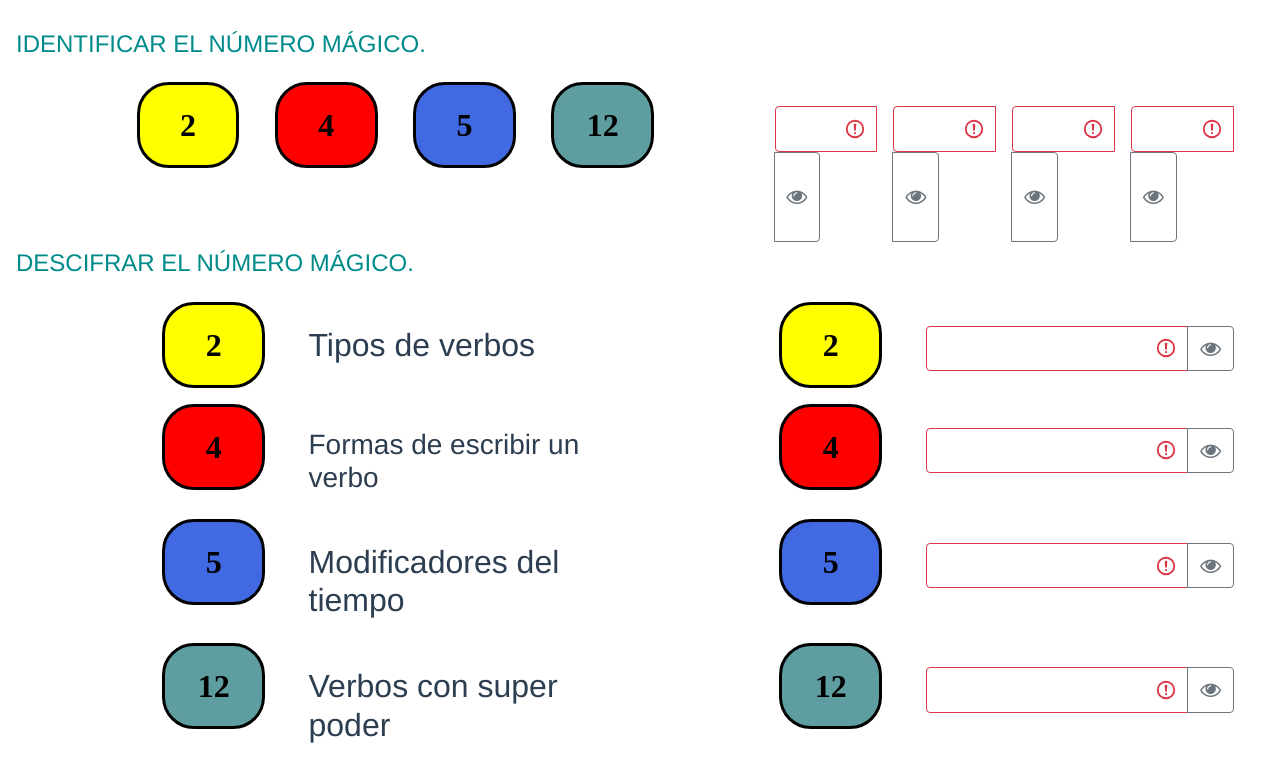
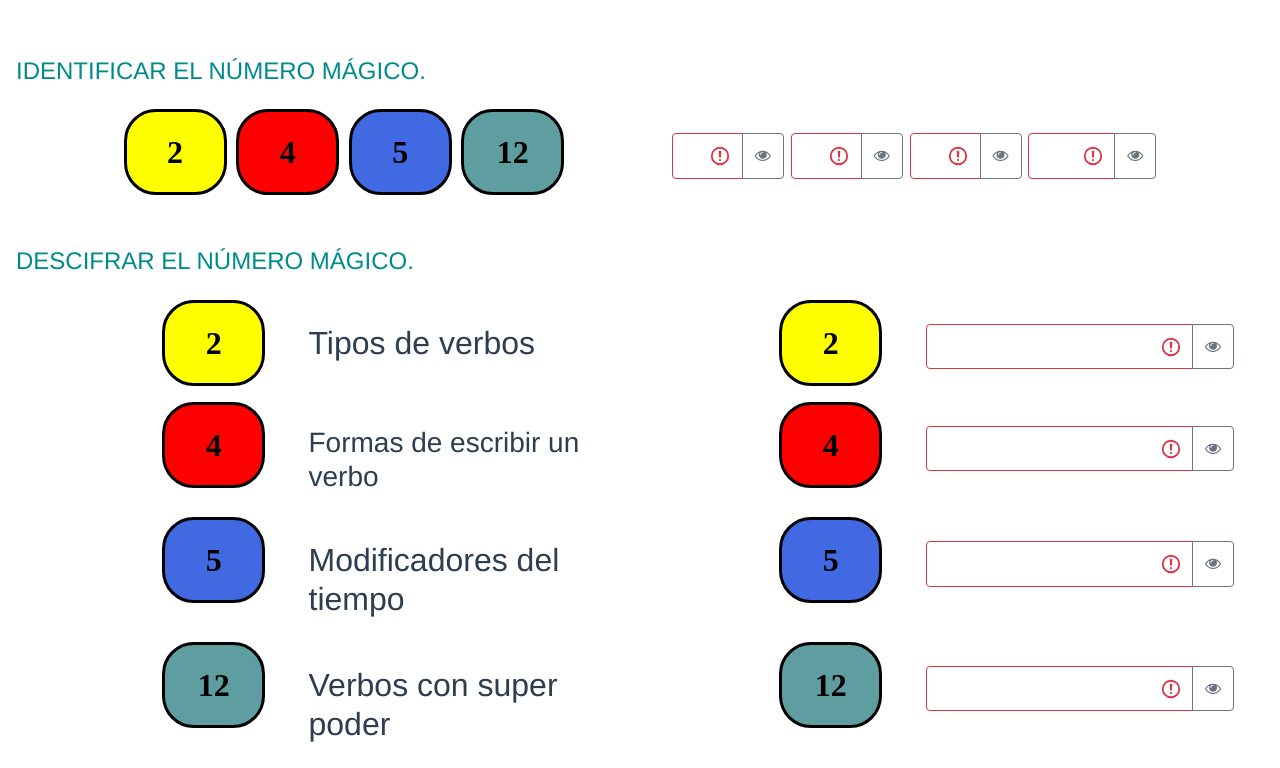
Before and after one commit to JesusDavidOC/cursopikinglish, a Vue app: page / in a window 1280 px wide. Shown: the part 2492-3260 px from the top of the page. Built offline with nearby package versions, Linux system fonts and the light colour scheme.

Commit message:
Actualizacion de componentes definitivo.

```diff
--- a/src/assets/app.css
+++ b/src/assets/app.css
@@ -36,6 +36,15 @@
   text-align: justify;
   font-size: 1.7em;
 }
+.parrafoIC {
+  margin-bottom: 0em;
+  padding-top: 0em;
+  line-height: 1em;
+  text-align: left;
+  /*justificacion de parrafo*/
+  text-align: justify;
+  font-size: 1.7em;
+}
 
 /deep/ .fuenteComponentes {
   text-align: left;
--- a/src/components/curso1Leccion1.vue
+++ b/src/components/curso1Leccion1.vue
@@ -92,16 +92,16 @@
         <div class="col-sm-1"></div>
 
         <div class="col-sm-1" id="campoTextoP11">
-            <inputChecked :resuelto="false" :esperado="['2']" />
+            <inputChecked :resuelto="false" :esperado="['2']" :tamano="7"/>
         </div>
         <div class="col-sm-1" id="campoTextoP11">
-            <inputChecked :resuelto="false" :esperado="['4']" />
+            <inputChecked :resuelto="false" :esperado="['4']" :tamano="7"/>
         </div>
         <div class="col-sm-1" id="campoTextoP11">
-            <inputChecked :resuelto="false" :esperado="['5']" />
+            <inputChecked :resuelto="false" :esperado="['5']"  :tamano="7"/>
         </div>
-        <div class="col-sm-1" id="campoTextoP11">
-            <inputChecked :resuelto="false" :esperado="['12']" />
+        <div class="col-sm-2" id="campoTextoP11">
+            <inputChecked :resuelto="false" :esperado="['12']" :tamano="8"/>
         </div>
     </div>
     <div class="row">
@@ -141,7 +141,7 @@
             <div class="col-sm-1"></div>
             <div class="col-sm-1" id="numeroMagico5">5</div>
             <div class="col-sm-3" id="campoTextoP11">
-                <inputChecked :resuelto="false" :esperado="['Modificadores del tiempo', 'Modificadores de tiempo' ]" />
+                <inputChecked :resuelto="false" :esperado="['Modificadores del tiempo', 'Modificadores de tiempo' ]"/>
             </div>
         </div>
         <div class="row">
@@ -153,7 +153,7 @@
             <div class="col-sm-1"></div>
             <div class="col-sm-1" id="numeroMagico12">12</div>
             <div class="col-sm-3" id="campoTextoP11">
-                <inputChecked :resuelto="false" :esperado="['Verbos con super poder', 'Verbos con super poderes']" />
+                <inputChecked :resuelto="false" :esperado="['Verbos con super poder', 'Verbos con super poderes']"/>
             </div>
         </div>
     </div>
@@ -206,11 +206,11 @@
             <div class="col-sm-1" id="numeroMagico2">2</div>
             <div class="col-sm-3" id="campoTextoP11">
 
-                <inputChecked :resuelto="false" :esperado="['Tipos de verbos']" />:
+                <inputChecked :resuelto="false" :esperado="['Tipos de verbos']" :conTexto="true" textoD=":"/>
 
             </div>
             <div class="col-sm-6" id="campoTextoP11">
-                <inputChecked :resuelto="false" :esperado="['Irregulares']" style="margin-left:10px; " :conTexto="true" textoA="Regulares e " :tamano="20" />
+                <inputChecked :resuelto="false" :esperado="['Irregulares']" style="margin-left:10px; " :conTexto="true" textoA="Regulares e " :tamano="23" />
             </div>
         </div>
         <div class="row" style="margin-top:2em;">
--- a/src/components/inputChecked.vue
+++ b/src/components/inputChecked.vue
@@ -1,10 +1,10 @@
 <template>
 <div style="display: inline-flex;">
-    <div class="input-group" :style="'width: '+tamano+'em;'">
+    <div class="input-group row" :style="'width: '+tamano+'em;'">
         <div v-if="conTexto" style="margin-right:10px; padding-top:0.5em;">
-            <p class="parrafo" v-html="textoA">{{textoA}}</p>
+            <p class="parrafoIC" v-html="textoA">{{textoA}}</p>
         </div>
-        <b-form-input :name="this.name+esperado[0]" :id="this.name+esperado[0]" v-model="text" :state="this.contiene()" aria-describedby="input-live-help input-live-feedback" trim class="text"></b-form-input>
+        <b-form-input  style="padding-top:-0.5em;" :name="this.name+esperado[0]" :id="this.name+esperado[0]" v-model="text" :state="this.contiene()" aria-describedby="input-live-help input-live-feedback" trim class="text"></b-form-input>
         <div class="input-group-append">
             <button v-if="$props.audio == undefined" class="btn btn-outline-secondary" type="button" v-on:click="completar">
                 <i class="fa fa-eye"></i>
@@ -19,7 +19,7 @@
             </button>
         </div>
         <div v-if="conTexto" style="margin-left:10px; padding-top:0.5em;">
-            <p class="parrafo" v-html="textoD">{{textoD}}</p>
+            <p class="parrafoIC" v-html="textoD">{{textoD}}</p>
         </div>
     </div>
 </div>
@@ -110,14 +110,10 @@ export default {
     border-bottom-left-radius: 0.4em;
 }
 
-.text,
-.btn {
+.text {
     font-size: 1.3em;
 }
 
-.text {
-    padding-top: 0.1em;
-}
 
 .input-group>.input-group-prepend>.btn,
 .input-group>.input-group-prepend>.input-group-text,
```
